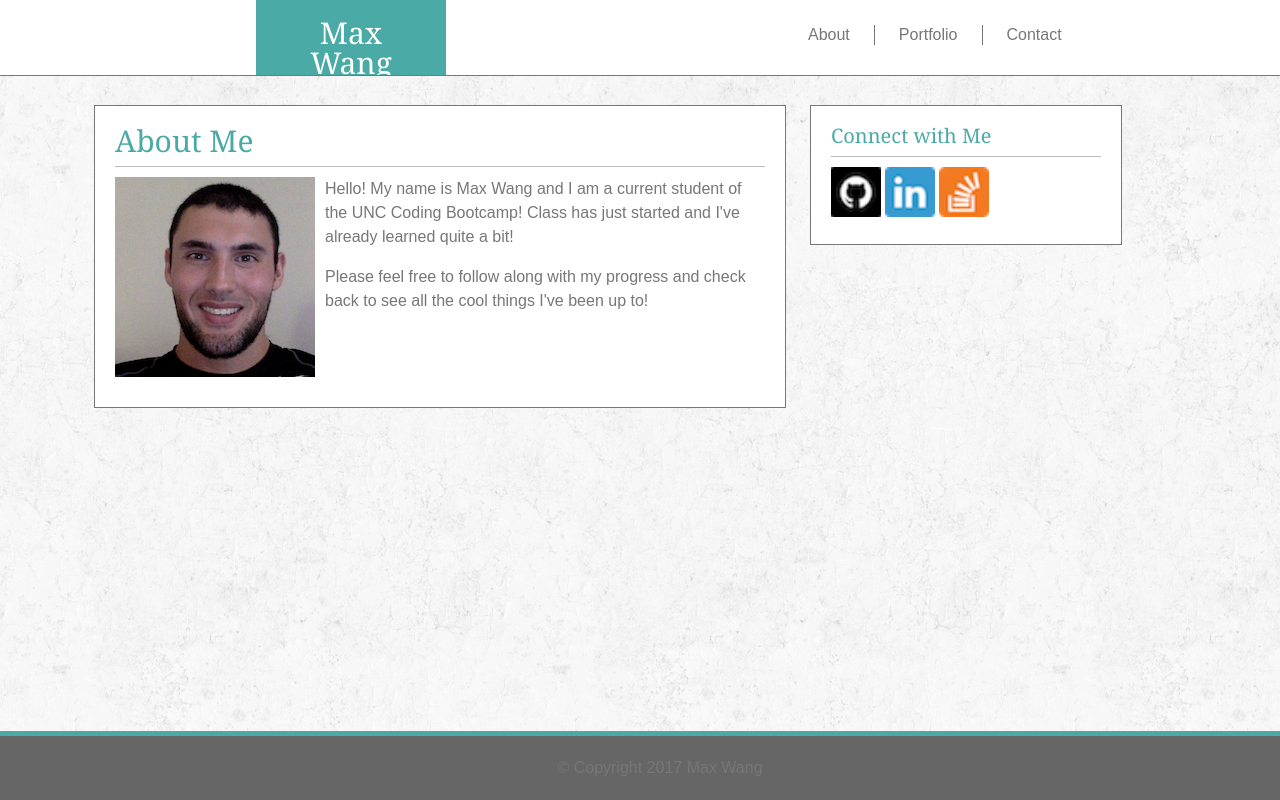
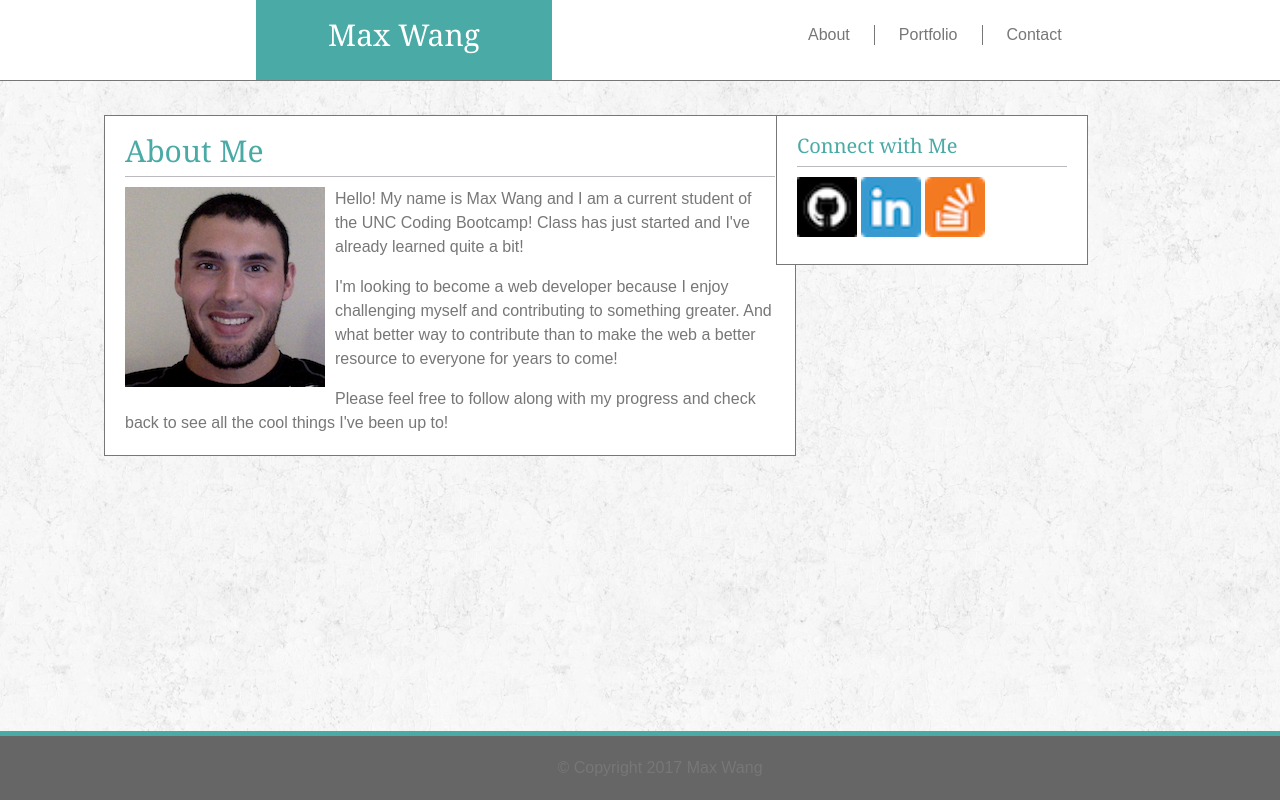
Before and after one commit to maximusunc/Basic-Portfolio, a plain HTML site: page index.html in a window 1280 px wide. Drawn offline with Linux system fonts and the light colour scheme.

Commit message:
added text to about me and small sizing adjustments

```diff
--- a/assets/css/style.css
+++ b/assets/css/style.css
@@ -1,9 +1,15 @@
+/*@media all and (min-width: 80%) {
+	.media {
+		clear: left;
+		margin: 0 auto;
+	}
+}*/
 /*Top Navigation Bar*/
 header {
 	background: #ffffff;
 	overflow: auto;
 	position: absolute;
-	height: 75px;
+	height: 80px;
 	border: #cccccc;
 	top: 0;
 	width: 100%;
@@ -18,7 +24,7 @@ header h1 {
 	color: white;
 	font-size: 30px;
 	background: #4aaaa5;
-	width: 150px;
+	width: 20%;
 	height: 50%;
 	text-align: center;
 	padding: 20px;
@@ -44,10 +50,6 @@ header h1 {
 	position: relative;
 	bottom: 5px;
 }
-.topnav a:hover {
-	background-color: #4aaaa5;
-	color: white;
-}
 .topnav-line {
 	display: inline-block;
 	height: 80%;
@@ -63,7 +65,7 @@ header h1 {
 }
 .content {
 	position: relative;
-	margin: 30px;
+	margin: 40px;
 	left: 5%;
 	background: #ffffff;
 	width: 650px;
@@ -71,18 +73,35 @@ header h1 {
 	float: left;
 	padding: 20px;
 	border: 1px solid #777777;
-	overflow: hidden;
+	overflow: auto;
 }
+.media {
+	position: relative;
+	padding: 20px;
+	margin: 40px auto;
+	right: 15%;
+	background-color: #ffffff;
+	width: 270px;
+	height: 20%;
+	display: block;
+	float: right;
+	border: 1px solid #777777;
+	margin-bottom: 100px;
+}
+/*Images*/
 .content img {
 	float: left;
 	padding: 0px 10px 10px 0px;
 }
-/*Testing*/
 #portfolio img {
 	position: relative;
 	width: 100%;
 	height: 100px;
 }
+.media img {
+	width: 60px;
+}
+/*Portfolio Image Links*/
 .city-planning, .woman, .knight, .running {
 	position: relative;
 	width: 40%;
@@ -100,18 +119,11 @@ span {
 	background-color: #4aaaa5;
 	padding: 3px 0px;
 }
-.media {
+.break {
 	position: relative;
-	padding: 20px;
-	margin: 30px;
-	right: 10%;
-	background-color: #ffffff;
-	width: 270px;
-	height: 10%;
-	display: block;
-	float: right;
-	margin-bottom: 100px;
-	border: 1px solid #777777;
+	bottom: 0;
+	width: 1px;
+	height: 500px;
 }
 footer {
 	position: fixed;
@@ -132,6 +144,16 @@ footer {
 	bottom: 64px;
 	margin: 0 auto;
 }
+/*Hovers*/
+.topnav a:hover {
+	background-color: #4aaaa5;
+	color: white;
+}
+button:hover {
+	color: #4aaaa5;
+	background-color: white;
+	font-weight: bold;
+}
 /*Fonts*/
 h1, h2, h3, h4 {
 	font-family: 'Georgia', Times, 'Times New Roman', serif;
@@ -147,15 +169,15 @@ h2 {
 h3 {
 	font-size: 20px;
 }
+h2, h3 {
+	color: #4aaaa5;
+}
 /*End Fonts*/
 body {
 	background-color: #dddddd;
 	margin-top: 75px;
 	padding: 0px;
 	background-image: url('../images/rockywall.png');
-}
-.media img {
-	width: 50px;
 }
 input {
 	width: 650px;
@@ -170,8 +192,6 @@ button {
 	background: #4aaaa5;
 	color: white;
 	margin-top: 10px;
+	height: 30px;
+	width: 75px;
 }
-
-h2, h3 {
-	color: #4aaaa5;
-}
--- a/index.html
+++ b/index.html
@@ -27,6 +27,8 @@
 			<img src='assets/images/Max-Wang.png' alt='Max Wang'>
 			<p>Hello! My name is Max Wang and I am a current student of the UNC Coding Bootcamp! Class has just started and I've already learned quite a bit!</p>
 			<br>
+			<p>I'm looking to become a web developer because I enjoy challenging myself and contributing to something greater. And what better way to contribute than to make the web a better resource to everyone for years to come!</p>
+			<br>
 			<p>Please feel free to follow along with my progress and check back to see all the cool things I've been up to!</p>
 
 		</section>
@@ -41,6 +43,8 @@
 
 		</div>
 
+	<div class='break'></div>
+
 	<div class='footer-line'></div>
 
 	<footer>
```
